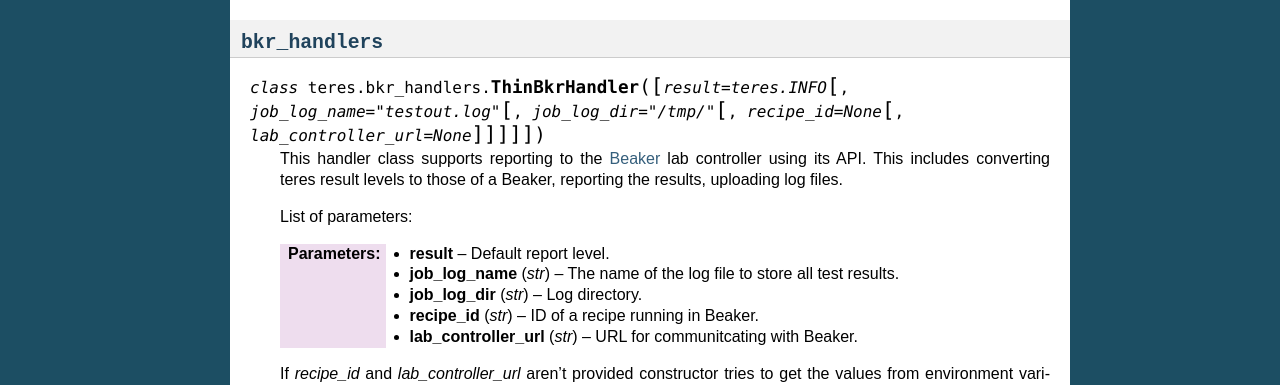
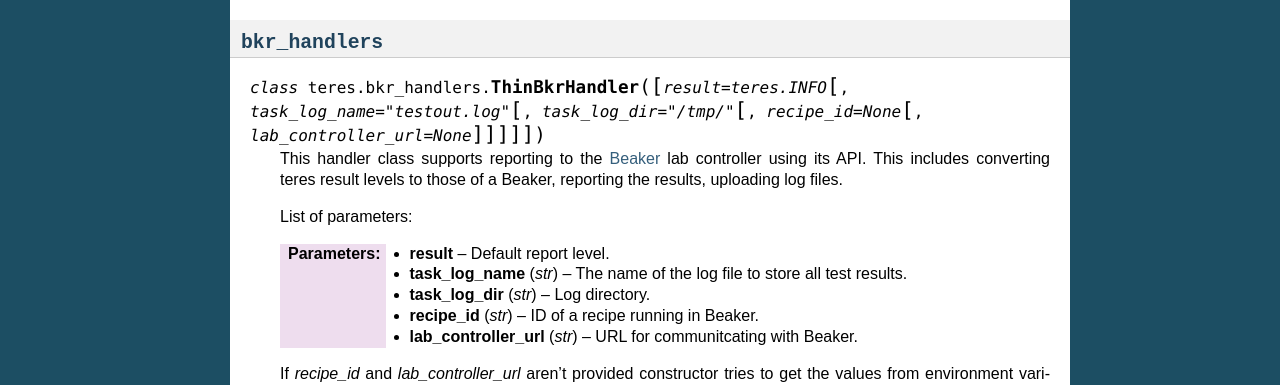
Before and after one commit to rhinstaller/teres, a Sphinx documentation site: the page built from docs/index.rst, in a window 1280 px wide. Shown: the part 1262-1647 px from the top of the page. Built offline with Sphinx 7.4.7, drawn with Linux system fonts in a browser that asks for light colours.

Commit message:
Refactoring: job_log -> task_log

```diff
--- a/docs/index.rst
+++ b/docs/index.rst
@@ -97,7 +97,7 @@ during the initialization.
 
 .. py:module:: teres.bkr_handlers
 
-.. py:class:: ThinBkrHandler([result=teres.INFO[, job_log_name="testout.log"[, job_log_dir="/tmp/"[, recipe_id=None [, lab_controller_url=None]]]]])
+.. py:class:: ThinBkrHandler([result=teres.INFO[, task_log_name="testout.log"[, task_log_dir="/tmp/"[, recipe_id=None [, lab_controller_url=None]]]]])
 
     This handler class supports reporting to the Beaker_ lab controller using its
     API. This includes converting teres result levels to those of a Beaker,
@@ -106,8 +106,8 @@ during the initialization.
     List of parameters:
 
     :param result: Default report level.
-    :param str job_log_name: The name of the log file to store all test results.
-    :param str job_log_dir: Log directory.
+    :param str task_log_name: The name of the log file to store all test results.
+    :param str task_log_dir: Log directory.
     :param str recipe_id: ID of a recipe running in Beaker.
     :param str lab_controller_url: URL for communitcating with Beaker.
 
```
Also changed, not shown: 1 other file.
